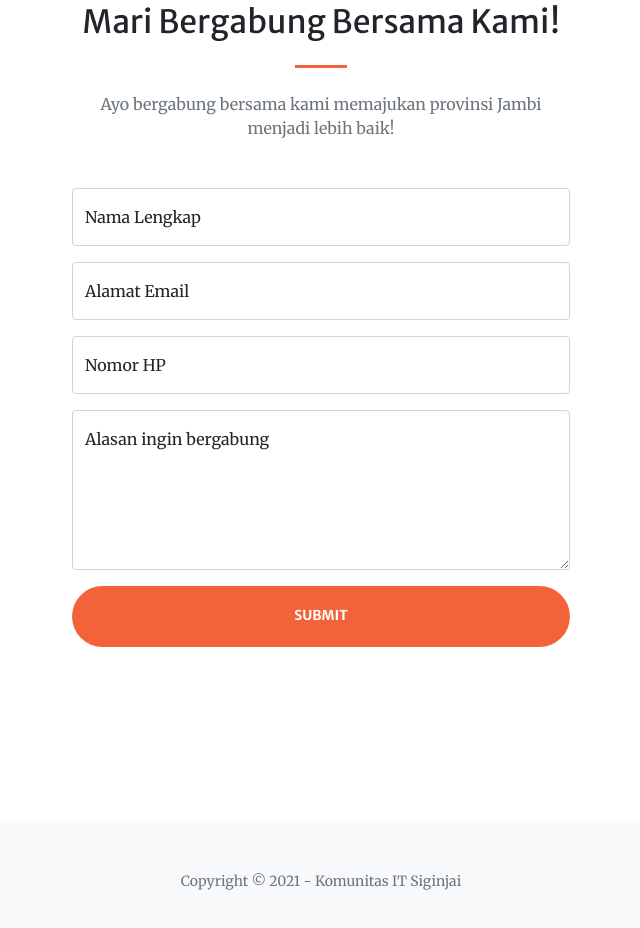
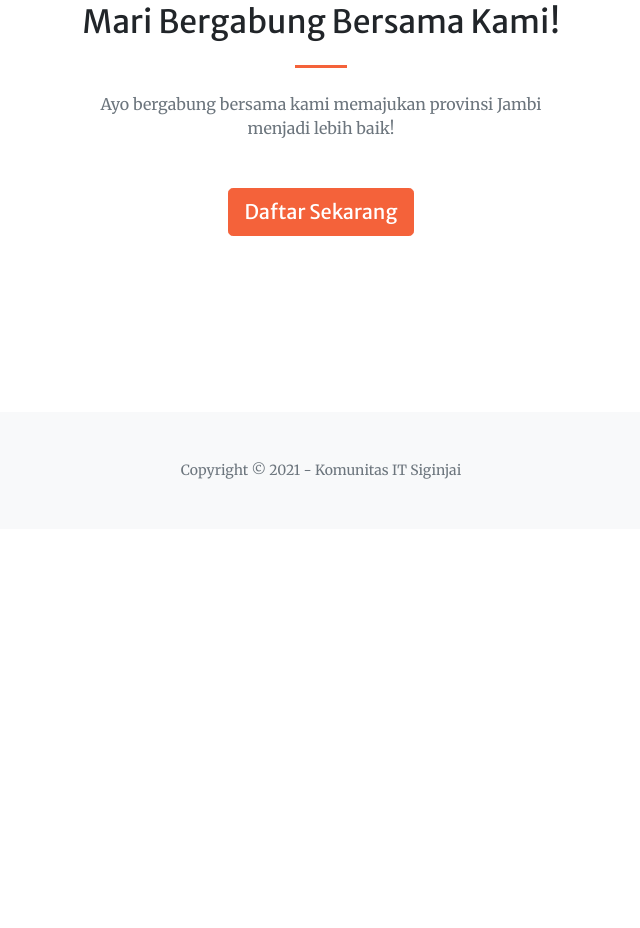
Before and after one commit to KomitsJambi/KomitsJambi, a plain HTML site: page index.html in a window 1280 px wide. Shown: the part 2510-3438 px from the top of the page, without its empty margins (319-959 px from the left). After the commit the page ends 3039 px from the top, so only its background shows below. Drawn offline with nearby package versions, Linux system fonts and the light colour scheme; some packages are replaced by stand-ins of ours; a script that the page names is missing.

Commit message:
update Form Reg
Menambahkan Form Registrasi Google

```diff
--- a/index.html
+++ b/index.html
@@ -171,51 +171,11 @@
                     </div>
                 </div>
                 <div class="row gx-4 gx-lg-5 justify-content-center mb-5">
+                <center>
                     <div class="col-lg-6">
-                        <form id="contactForm" data-sb-form-api-token="API_TOKEN">
-                            <!-- Name input-->
-                            <div class="form-floating mb-3">
-                                <input class="form-control" id="name" type="text" placeholder="Enter your name..." data-sb-validations="required" />
-                                <label for="name">Nama Lengkap</label>
-                                <div class="invalid-feedback" data-sb-feedback="name:required">A name is required.</div>
-                            </div>
-                            <!-- Email address input-->
-                            <div class="form-floating mb-3">
-                                <input class="form-control" id="email" type="email" placeholder="name@example.com" data-sb-validations="required,email" />
-                                <label for="email">Alamat Email</label>
-                                <div class="invalid-feedback" data-sb-feedback="email:required">An email is required.</div>
-                                <div class="invalid-feedback" data-sb-feedback="email:email">Email is not valid.</div>
-                            </div>
-                            <!-- Phone number input-->
-                            <div class="form-floating mb-3">
-                                <input class="form-control" id="phone" type="tel" placeholder="(123) 456-7890" data-sb-validations="required" />
-                                <label for="phone">Nomor HP</label>
-                                <div class="invalid-feedback" data-sb-feedback="phone:required">A phone number is required.</div>
-                            </div>
-                            <!-- Message input-->
-                            <div class="form-floating mb-3">
-                                <textarea class="form-control" id="message" type="text" placeholder="Enter your message here..." style="height: 10rem" data-sb-validations="required"></textarea>
-                                <label for="message">Alasan ingin bergabung</label>
-                                <div class="invalid-feedback" data-sb-feedback="message:required">A message is required.</div>
-                            </div>
-                            <!-- Submit success message-->
-                            <!---->
-                            <!-- This is what your users will see when the form-->
-                            <!-- has successfully submitted-->
-                            <div class="d-none" id="submitSuccessMessage">
-                                <div class="text-center mb-3">
-                                    <div class="fw-bolder">Formulir sudah berhasil diisi!</div>
-                                </div>
-                            </div>
-                            <!-- Submit error message-->
-                            <!---->
-                            <!-- This is what your users will see when there is-->
-                            <!-- an error submitting the form-->
-                            <div class="d-none" id="submitErrorMessage"><div class="text-center text-danger mb-3">Error sending message!</div></div>
-                            <!-- Submit Button-->
-                            <div class="d-grid"><button class="btn btn-primary btn-xl " id="submitButton" type="submit">Submit</button></div>
-                        </form>
+                        <a href="https://forms.gle/PkmigvCMtfbnXgCx6" class="btn btn-primary btn-lg " tabindex="-1" role="button" aria-disabled="true">Daftar Sekarang</a>
                     </div>
+                </center>
             </div>
         </section>
         <!-- Footer-->
```
